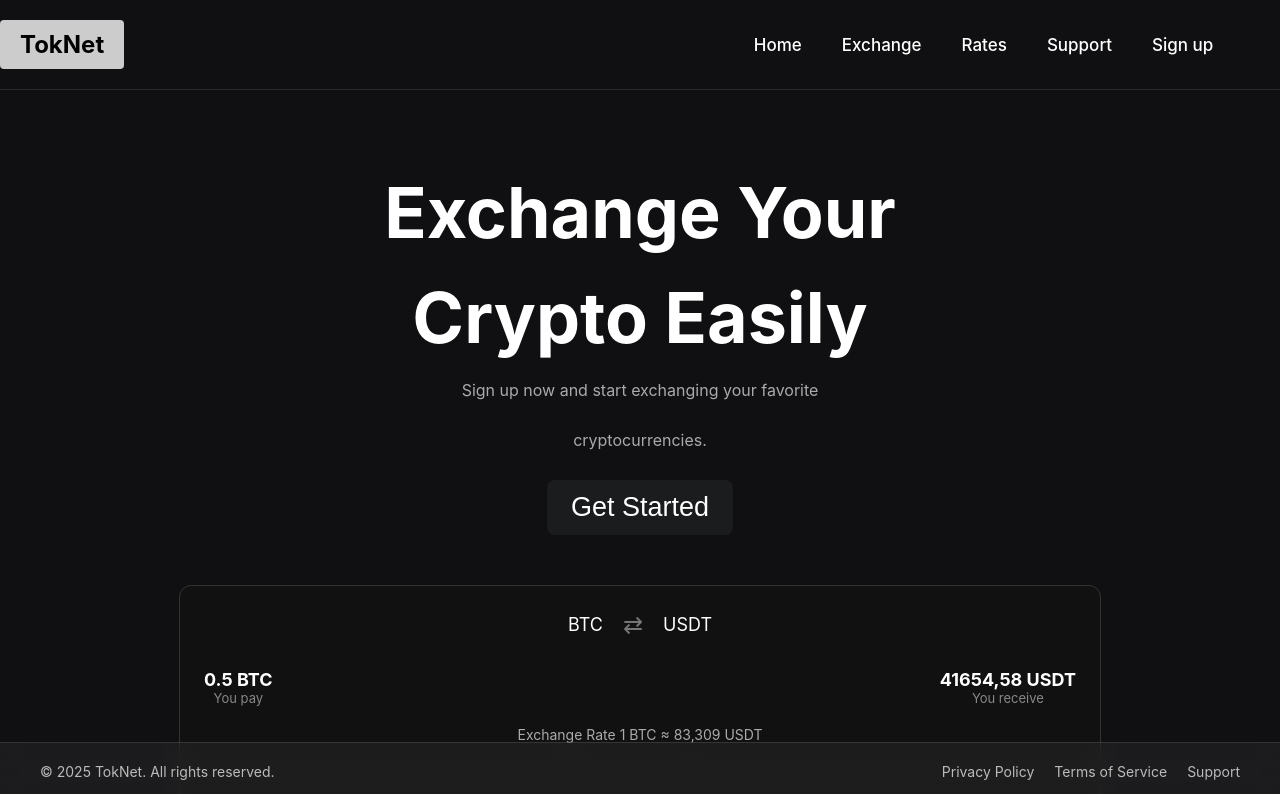
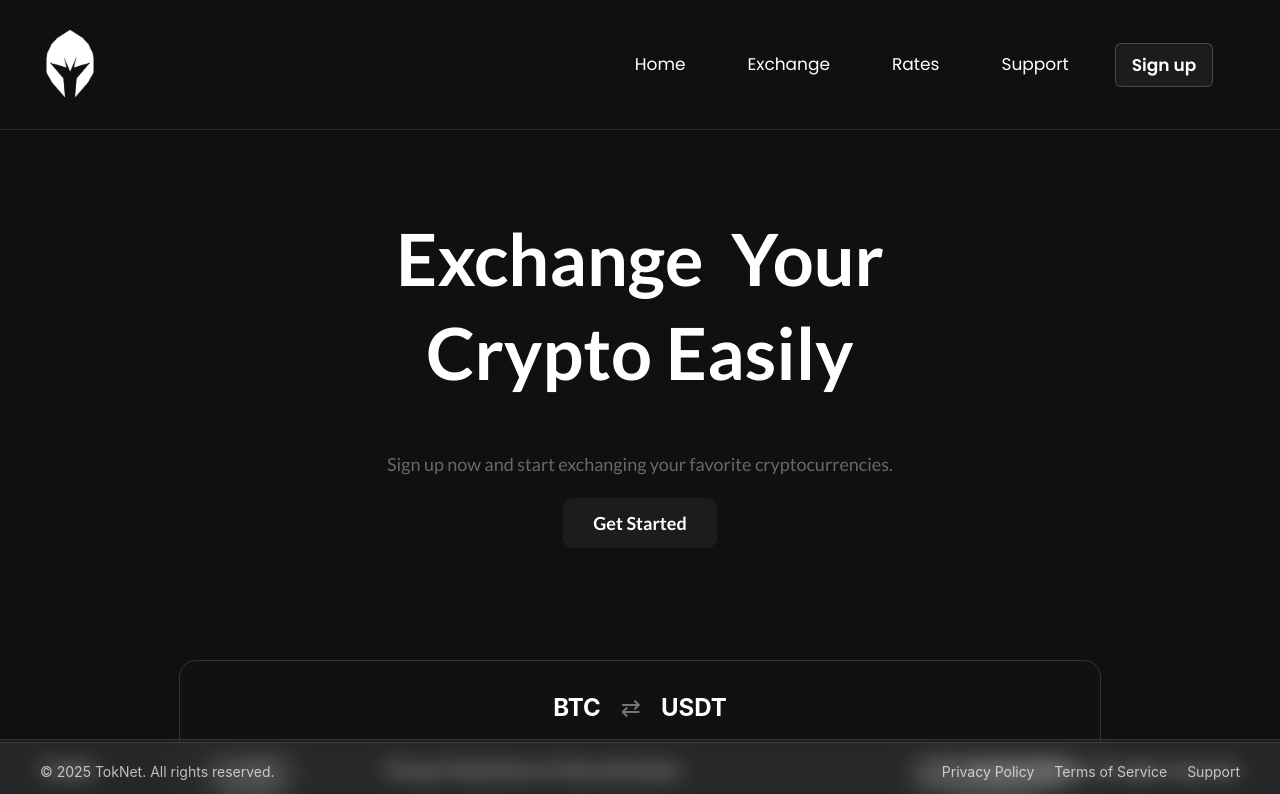
Before and after one commit to DaniilPolskov/TokNet, a React (Create React App) app in the folder toknet-frontend/: page / in a window 1280 px wide. Shown: the top 794 px of the page. Built offline with nearby package versions, Linux system fonts and the light colour scheme; the HTML template or start-up script is replaced by a standard one.

Commit message:
Working with the design of the home page. Installation of necessary fonts. Setting up indents and blocks. Changed the page name in the setup. Added future icon.

```diff
--- a/toknet-frontend/public/index.html
+++ b/toknet-frontend/public/index.html
@@ -24,7 +24,9 @@
       work correctly both with client-side routing and a non-root public URL.
       Learn how to configure a non-root public URL by running `npm run build`.
     -->
-    <title>React App</title>
+      <link href="https://fonts.googleapis.com/css2?family=Poppins:wght@300;400;600&display=swap" rel="stylesheet">
+      <link href="https://fonts.googleapis.com/css2?family=Lato:wght@300;400;700&display=swap" rel="stylesheet" />
+    <title>TokNet</title>
   </head>
   <body>
     <noscript>You need to enable JavaScript to run this app.</noscript>
--- a/toknet-frontend/src/App.js
+++ b/toknet-frontend/src/App.js
@@ -66,7 +66,7 @@ function App() {
               element={<Login onLogin={handleLogin} />}
             />
             <Route
-              path="/register"
+              path="/singup"
               element={<Register onRegister={handleRegister} />}
             />
             <Route
--- a/toknet-frontend/src/components/Header.js
+++ b/toknet-frontend/src/components/Header.js
@@ -1,14 +1,19 @@
 import React, { useState } from 'react';
 import { Link } from 'react-router-dom';
-import { FaUserCircle } from 'react-icons/fa';
+import { FaUserCircle } from 'react-icons/fa';  // Для иконки пользователя
 import './styles/Header.css';
+import exchangeIcon from '../assets/Logo.png'; // Импортируйте логотип из assets
 
-const Header = ({ isAuthenticated, user, onLogout }) => {
+const Header = ({ isAuthenticated, user, onLogout, children }) => {
   const [showDropdown, setShowDropdown] = useState(false);
 
   return (
+    <>
       <header className="header">
-      <div className="logo">TokNet</div>
+        <div className="logo">
+          {/* Используем картинку из assets */}
+          <img src={exchangeIcon} alt="Logo" className="logo-image" />
+        </div>
         <nav className="nav">
           <Link to="/" className="nav-link">Home</Link>
           <Link to="/exchange" className="nav-link">Exchange</Link>
@@ -31,12 +36,25 @@ const Header = ({ isAuthenticated, user, onLogout }) => {
               )}
             </div>
           ) : (
-          <>
-            <Link to="/singup" className="nav-link">Sign up</Link>
-          </>
+            <Link to="/singup" className="nav-link sign-up">Sign up</Link>
           )}
         </nav>
       </header>
+
+      <main>{children}</main>
+
+      <footer className="footer">
+        <div className="footer-content">
+          <div className="footer-logo">TokNet</div>
+          <div className="footer-links">
+            <Link to="/privacy">Privacy Policy</Link>
+            <Link to="/terms">Terms of Service</Link>
+            <Link to="/contact">Contact</Link>
+          </div>
+          <div className="footer-copy">© {new Date().getFullYear()} TokNet. All rights reserved.</div>
+        </div>
+      </footer>
+    </>
   );
 };
 
--- a/toknet-frontend/src/components/Homepage.js
+++ b/toknet-frontend/src/components/Homepage.js
@@ -5,11 +5,12 @@ export default function HomePage() {
   return (
     <div className="homepage">
       <section className="main-banner">
-        <h1>Exchange Your</h1>
+        <h1>Exchange&nbsp; Your</h1>
         <h1>Crypto Easily</h1>
-        <p>Sign up now and start exchanging your favorite </p>
-        <p>cryptocurrencies.</p>
-        <button className="start-btn">Get Started</button>
+        <p>Sign up now and start exchanging your favorite cryptocurrencies.</p>
+        <div style={{ textAlign: 'center' }}>
+          <button className="start-btn">Get Started</button>
+        </div>
       </section>
 
       <div className="exchange-box">
--- a/toknet-frontend/src/components/styles/Header.css
+++ b/toknet-frontend/src/components/styles/Header.css
@@ -22,11 +22,29 @@
 .nav-link {
   color: rgba(255, 255, 255, 0.7);
   font-weight: 500;
+  text-decoration: none;
+  padding: 8px 16px;
+  border-radius: 6px;
   transition: color 0.3s ease;
 }
 
 .nav-link:hover {
-  color: #686767;
+  color: #ffffff;
+}
+
+.nav-link.sign-up {
+  background-color: #1B1C1D;
+  color: #fff;
+  font-weight: bold;
+  padding: 8px 16px;
+  border-radius: 6px;
+  border: 1px solid rgba(255, 255, 255, 0.2);
+  display: inline-block;
+  text-align: center;
+}
+
+.nav-link.sign-up:hover {
+  background-color: #2a2b2c;
 }
 
 .profile-menu {
@@ -85,3 +103,15 @@
 .logout-button:hover {
   background-color: #333;
 }
+
+.logo {
+  display: flex;
+  align-items: center;
+  justify-content: center;
+}
+
+.logo-image {
+  width: 60px;
+  height: auto;
+  margin-left: 40px;
+}
--- a/toknet-frontend/src/components/styles/Homepage.css
+++ b/toknet-frontend/src/components/styles/Homepage.css
@@ -1,58 +1,88 @@
+body {
+  margin: 0;
+  font-family: 'Arial', sans-serif;
+  background-color: #0D0D0D;
+  color: #fff;
+}
+
+.homepage {
+  padding: 0 40px;
+}
+
 .header {
   display: flex;
   justify-content: space-between;
   align-items: center;
-  padding: 20px 0;
-}
-
-.logo {
-  background-color: #ccc;
-  color: #000;
-  padding: 10px 20px;
-  font-weight: bold;
-  border-radius: 4px;
+  padding: 30px 0;
 }
 
 .nav a {
   color: #fff;
-  margin-left: 20px;
+  margin-left: 10px;
   text-decoration: none;
   font-size: 17px;
+  padding: 8px 16px;
+  border-radius: 6px;
+  font-family: 'Poppins', sans-serif;
+}
+
+.nav .sign-up {
+  background-color: #1B1C1D;
 }
 
 .main-banner {
   text-align: center;
-  margin-top: 60px;
+  margin-top: -10px;
+  margin-bottom: 80px;
+  min-height: 400px;
+  display: flex;
+  flex-direction: column;
+  justify-content: center;
+  font-family: 'Lato', sans-serif;
 }
 
 .main-banner h1 {
-  font-size: 70px;
-  margin-bottom: 20px;
+  font-size: 72px;
+  line-height: 1.3;
+  margin: 0;
+  font-family: 'Lato', sans-serif;
 }
 
 .main-banner p {
-  color: #aaa;
+  font-size: 18px;
+  line-height: 1.6;
+  max-width: 600px;
+  margin: 20px auto;
+  color: #686868;
+  font-family: 'Lato', sans-serif;
+}
+
+.main-banner h1:last-of-type {
   margin-bottom: 30px;
 }
 
 .start-btn {
+  display: inline-block;
   background-color: #1B1C1D;
   color: white;
-  padding: 12px 24px;
+  padding: 14px 30px;
   border: none;
-  border-radius: 8px;
+  border-radius: 10px;
   cursor: pointer;
-  font-size: 27px;
+  font-size: 18px;
+  margin-top: 0px;
+  font-family: 'Lato', sans-serif;
+  font-weight: bold;
+
 }
 
 .exchange-box {
   width: 922px;
-  height: 391px;
   background-color: #111;
   border: 1px solid #333;
-  border-radius: 12px;
-  padding: 24px;
-  margin: 50px auto;
+  border-radius: 16px;
+  padding: 32px;
+  margin: 60px auto;
   text-align: center;
 }
 
@@ -61,8 +91,8 @@
   justify-content: center;
   align-items: center;
   gap: 20px;
-  font-size: 18px;
-  margin-bottom: 30px;
+  font-size: 24px;
+  margin-bottom: 40px;
 }
 
 .arrow {
@@ -70,41 +100,50 @@
   color: #777;
 }
 
+.crypto {
+  display: flex;
+  align-items: center;
+  font-weight: bold;
+}
+
 .exchange-values {
   display: flex;
   justify-content: space-between;
   margin-bottom: 20px;
+  font-size: 20px;
 }
 
 .value {
-  font-size: 18px;
   font-weight: bold;
 }
 
 .label {
-  font-size: 13px;
+  font-size: 14px;
   color: #888;
 }
 
 .rate {
-  font-size: 14px;
+  font-size: 15px;
   color: #aaa;
+  margin-top: 10px;
 }
 
 .buttom-banners {
   display: grid;
-  grid-template-columns: repeat(auto-fit, minmax(250px, 1fr));
+  grid-template-columns: repeat(2, 1fr);
   gap: 30px;
   margin: 60px auto;
-  max-width: 900px;
+  max-width: 1000px;
 }
 
 .buttom-banner h3 {
-  font-size: 16px;
+  font-size: 34px;
   margin-bottom: 8px;
+  font-family: 'Lato', sans-serif;
 }
 
 .buttom-banner p {
-  font-size: 14px;
+  font-size: 24px;
   color: #aaa;
+  font-family: 'Lato', sans-serif;
 }
```
Also changed, not shown: toknet-frontend/src/assets/Logo.png (added), toknet-frontend/src/logo.svg (deleted). Lines whose indentation alone changed are shown as unchanged.
